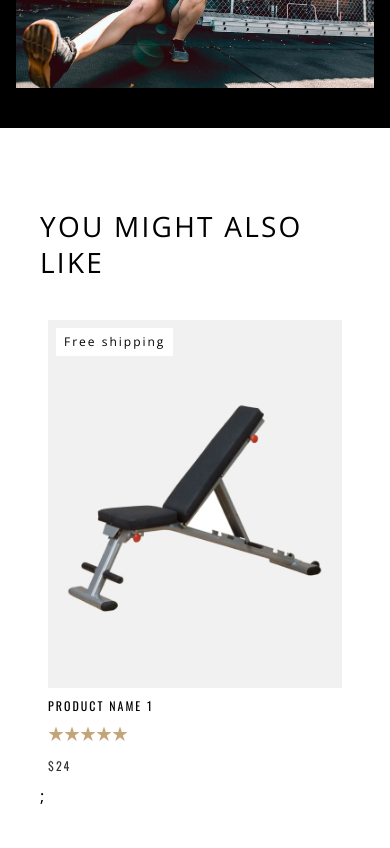
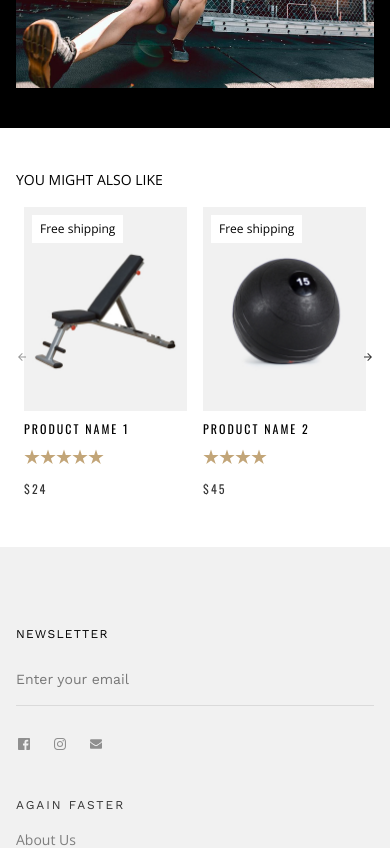
Before and after one commit to Bahodir8586/shopify-test, a Next.js app: page / in a window 390 px wide. Shown: the part 1760-2608 px from the top of the page. Built offline with nearby package versions, Linux system fonts and the light colour scheme.

Commit message:
basic responsiveness is finished

```diff
--- a/components/ProductList/ProductItem/productItem.jsx
+++ b/components/ProductList/ProductItem/productItem.jsx
@@ -5,13 +5,13 @@ import Stars from "../Stars";
 const ProductItem = ({freeShipping, image, productName, rating, price}) => {
     return (
         <div className={"relative"}>
-            {freeShipping && <span className={"font-openSans z-10 absolute top-2 left-2 bg-white text-2xs text-center px-2 py-1"}>Free shipping</span>}
+            {freeShipping && <span className={"font-openSans z-10 absolute top-2 left-2 bg-white text-4xs lg:text-2xs text-center px-2 py-1"}>Free shipping</span>}
             <div className={""}>
                 <img src={image} className={"w-full object-cover"} alt={productName}/>
             </div>
             <h3 className={"font-oswald uppercase font-light text-2xs my-2"}>{productName}</h3>
             <Stars rating={rating}/>
-            <div className={"font-oswald text-darkGray text-2xs my-2"}>${+price.toFixed(2)}</div>
+            <div className={"font-oswald font-light text-darkGray text-2xs my-2"}>${+price.toFixed(2)}</div>
         </div>
     );
 };
--- a/components/ProductList/productList.jsx
+++ b/components/ProductList/productList.jsx
@@ -1,7 +1,9 @@
 import React from 'react';
 import Carousel from 'react-multi-carousel';
+import ProductItem from "./ProductItem";
+import Image from "next/image";
 import 'react-multi-carousel/lib/styles.css';
-import ProductItem from "./ProductItem";
+
 
 const responsive = {
     desktop: {
@@ -11,12 +13,12 @@ const responsive = {
     },
     tablet: {
         breakpoint: {max: 1024, min: 464},
-        items: 2,
+        items: 3,
         slidesToSlide: 1 // optional, default to 1.
     },
     mobile: {
         breakpoint: {max: 464, min: 0},
-        items: 1,
+        items: 2,
         slidesToSlide: 1 // optional, default to 1.
     }
 };
@@ -28,10 +30,36 @@ const products = [
     {freeShipping: true, image: "/imgs/product4.jpg", productName: "Product Name 4", rating: 3, price: 35}
 ]
 
+const CustomRightArrow = ({onClick, ...rest}) => {
+    const {
+        onMove,
+        carouselState: {currentSlide, deviceType}
+    } = rest;
+    // onMove means if dragging or swiping in progress.
+    return (
+        <button className={"absolute right-0"} onClick={() => onClick()}>
+            <Image src={"/svgs/right-arrow.svg"} width={12} height={12} alt={"right"}/>
+        </button>
+    )
+};
+
+const CustomLeftArrow = ({onClick, ...rest}) => {
+    const {
+        onMove,
+        carouselState: {currentSlide, deviceType}
+    } = rest;
+    // onMove means if dragging or swiping in progress.
+    return (
+        <button className={"absolute left-0"} onClick={() => onClick()}>
+            <Image src={"/svgs/left-arrow.svg"} width={12} height={12} alt={"left"}/>
+        </button>
+    )
+};
+
 const ProductList = () => {
     return (
-        <section className={"py-20 px-10"}>
-            <h2 className={"text-2xl mb-10 uppercase font-openSans"}>You might also like</h2>
+        <section className={"py-10 px-4 lg:py-20 lg:px-10"}>
+            <h2 className={"text-2sm lg:text-2xl mb-4 lg:mb-10 uppercase font-openSans"}>You might also like</h2>
             <Carousel
                 swipeable={true}
                 draggable={true}
@@ -40,7 +68,7 @@ const ProductList = () => {
                 ssr={true} // means to render carousel on server-side.
                 infinite={true}
                 autoPlay={false}
-                arrows={false}
+                arrows={true}
                 autoPlaySpeed={1500}
                 keyBoardControl={true}
                 customTransition="all .5s ease-in-out"
@@ -48,6 +76,9 @@ const ProductList = () => {
                 containerClass="flex justify-between "
                 itemClass="px-2"
                 centerMode={false}
+                removeArrowOnDeviceType={["tablet", "desktop"]}
+                customRightArrow={<CustomRightArrow/>}
+                customLeftArrow={<CustomLeftArrow/>}
             >
                 {products.map(({freeShipping, image, productName, rating, price}) =>
                     <ProductItem freeShipping={freeShipping}
@@ -57,7 +88,7 @@ const ProductList = () => {
                                  price={price}
                                  key={productName}
                     />)}
-            </Carousel>;
+            </Carousel>
         </section>
     )
 };
--- a/tailwind.config.js
+++ b/tailwind.config.js
@@ -16,6 +16,7 @@ module.exports = {
             xs: ['12px', {lineHeight: '14px', letterSpacing: "2px"}],
             "2xs": ['12px', {lineHeight: '20px', letterSpacing: "2px"}],
             "3xs": ['12px', {lineHeight: '16.8px', letterSpacing: "2.1px"}],
+            "4xs":['12px', '20px'],
             sm: ['14px', '20px'],
             "2sm": ['14px', '23px'],
             base: ['16px', '24px'],
```
Also changed, not shown: public/svgs/left-arrow.svg (added), public/svgs/right-arrow.svg (added).
